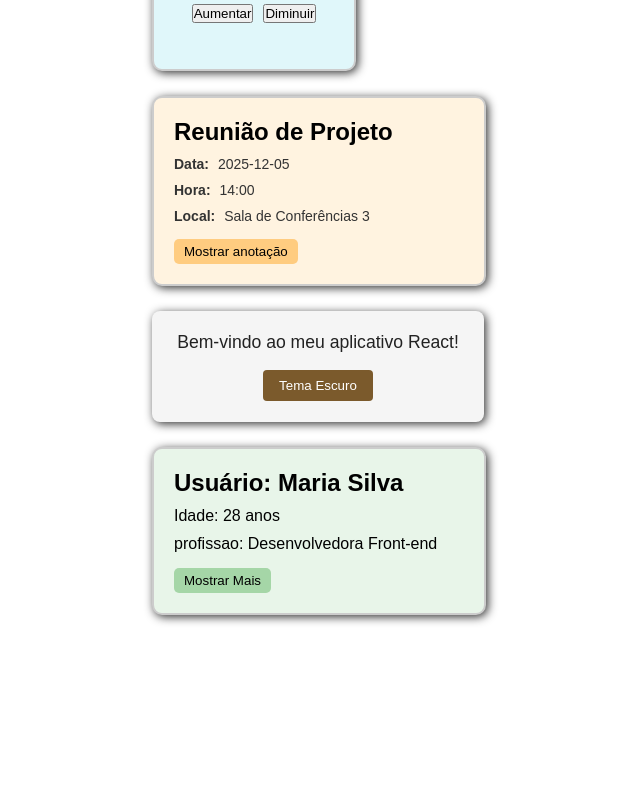
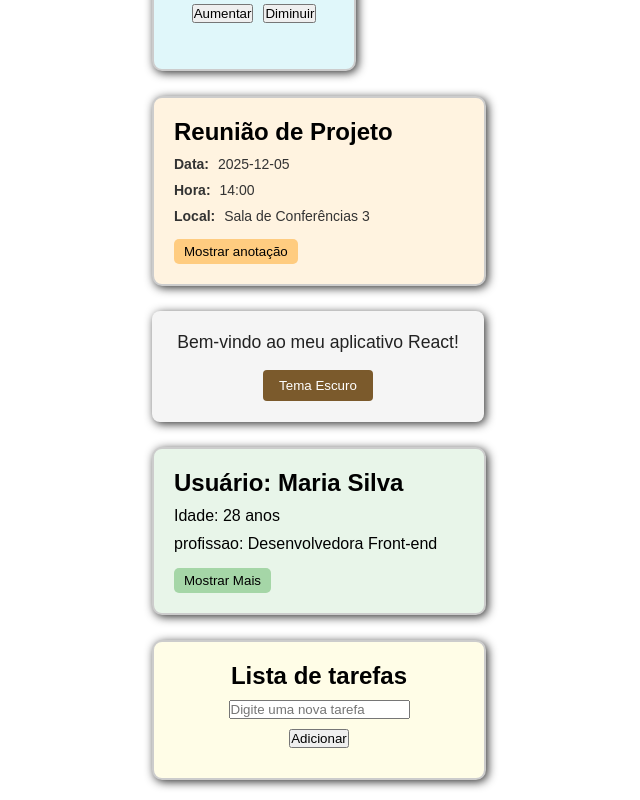
Before and after one commit to samellop3s/react-js-hooks-studies, a React (Vite) app in the folder meu-projeto/: page / in a window 1280 px wide. Shown: the part 561-1361 px from the top of the page, without its empty margins (321-961 px from the left). Before the commit the page ends 1196 px from the top, so only its background shows below. Built offline with nearby package versions, Linux system fonts and the light colour scheme.

Commit message:
Todo.jsx criado e finalizado, fazer ajustes no Style

```diff
--- a/meu-projeto/src/App.jsx
+++ b/meu-projeto/src/App.jsx
@@ -4,6 +4,7 @@ import Contador from "./Componentes/Contador.jsx";
 import Agenda from "./Componentes/Agenda.jsx";
 import Tema from "./Componentes/Tema.jsx";
 import Usuario from "./Componentes/Usuario.jsx";
+import Todo from "./Componentes/Todo.jsx";
 
 function App() {
     return (
@@ -40,6 +41,8 @@ function App() {
                 profissao="Desenvolvedora Front-end"
                 descricao="Maria é uma desenvolvedora apaixonada por criar interfaces de usuário intuitivas e responsivas."
             />
+
+            <Todo/>
         </>
     );
 }
--- /dev/null
+++ b/meu-projeto/src/Componentes/Todo.jsx
@@ -0,0 +1,44 @@
+import { useState } from "react";
+import "../Style.css";
+
+function Todo() {
+
+    //"tarefas" vai guardar a lista de tarefas
+    const [tarefas, setTarefas] = useState([]);
+
+    //estado pra guardar o texto digitado
+    const [texto, setTexto] = useState("");
+
+
+    function adicionarTarefa() {
+
+        if (texto.trim() === "") {
+            alert("Por favor, digite uma tarefa válida.");
+            return;
+        }  // evita adicionar tarefas vazias
+        setTarefas([...tarefas, texto]); //adiciona a nova tarefa na lista
+        setTexto(""); //limpa o campo de input
+    }
+    return (
+        <div className="container-todo">
+            <h2>Lista de tarefas</h2>
+
+            <input
+                type="text"
+                value={texto}
+                onChange={(e) => setTexto(e.target.value)}
+                placeholder="Digite uma nova tarefa"
+            />
+
+            <button onClick={adicionarTarefa}>Adicionar</button>
+
+            <ul>
+                {tarefas.map((tarefa, index) => (
+                    <li key={index}>{tarefa}</li>
+                ))}
+            </ul>
+        </div>
+    );
+}
+
+export default Todo;
--- a/meu-projeto/src/Style.css
+++ b/meu-projeto/src/Style.css
@@ -217,3 +217,18 @@ body {
     cursor: pointer;
     transition: background-color 0.2s ease;
 }
+
+.container-todo {
+    display: flex;
+    flex-direction: column;
+    justify-content: center;
+    align-items: center;
+    width: 300px;
+    border: 2px solid #ccc;
+    border-radius: 10px;
+    box-shadow: #333 2px 2px 10px;
+    margin-top: 25px;
+    padding: 15px;
+    background-color: #fffde7;
+    transition: box-shadow 0.2s ease;
+}
```
